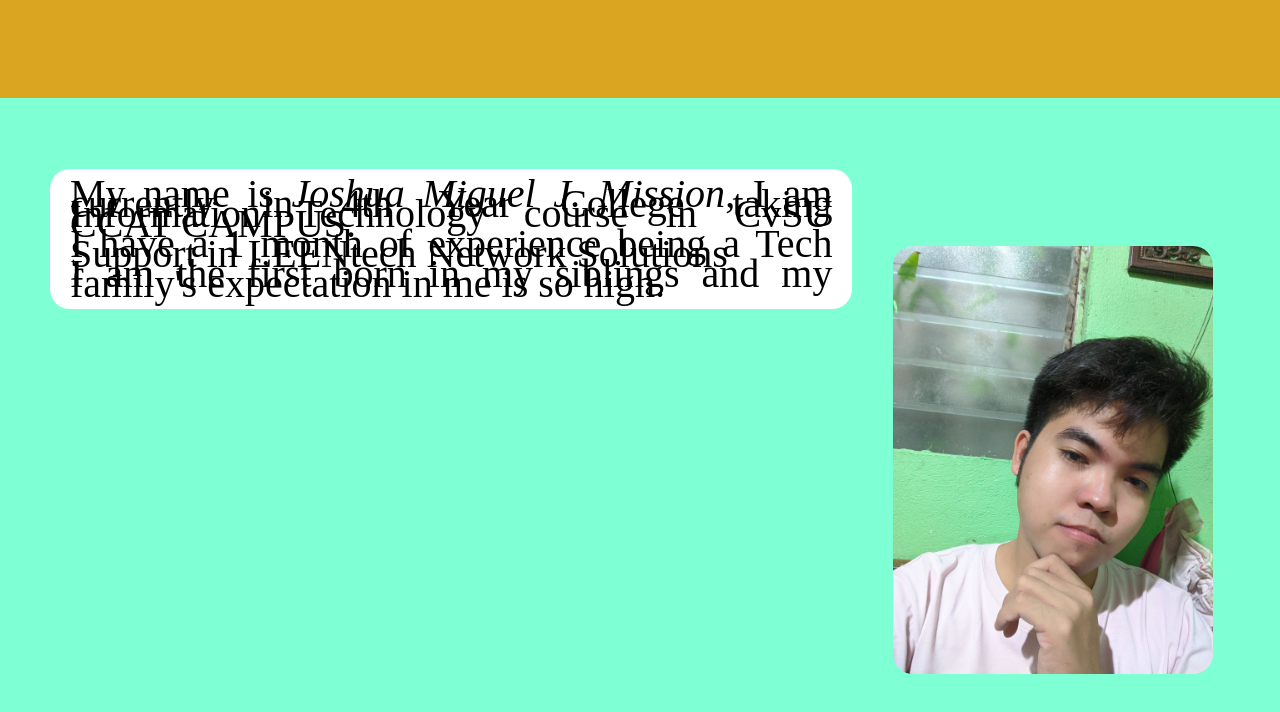
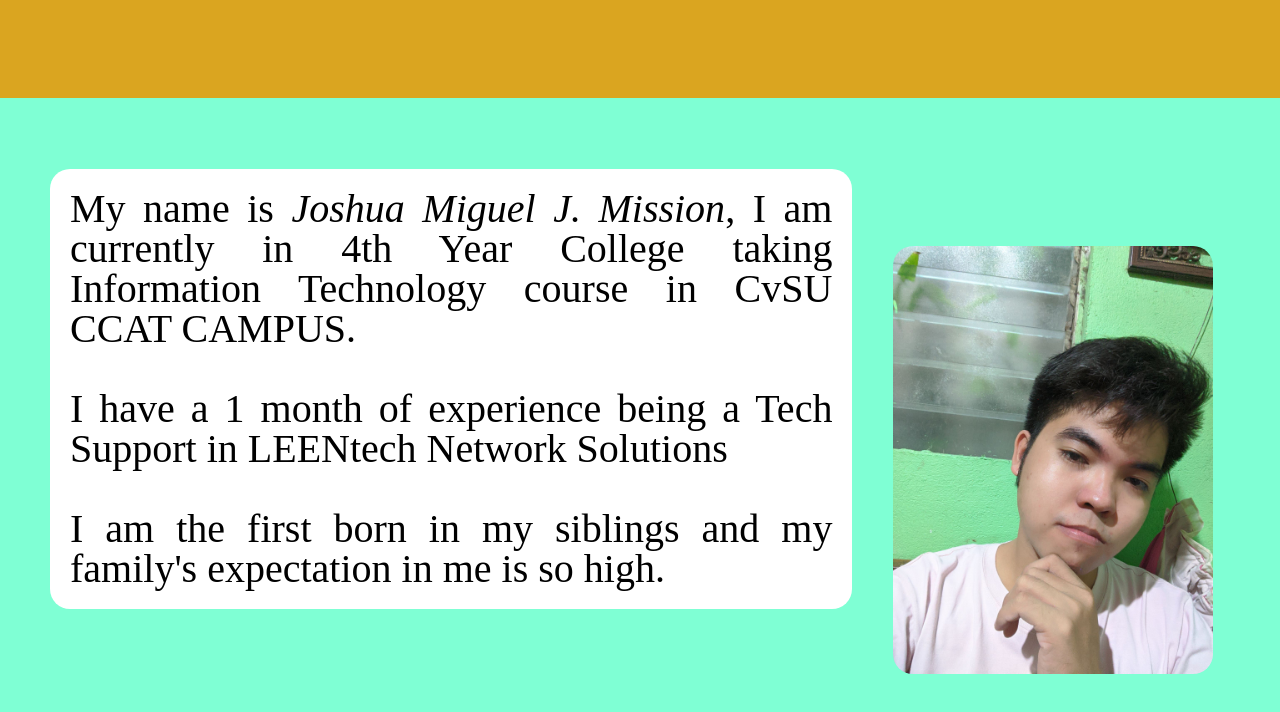
Before and after one commit to userh03/josh.github.io, a plain HTML site: page index.html in a window 1280 px wide. Shown: the part 702-1414 px from the top of the page. Drawn offline with nearby package versions, Linux system fonts and the light colour scheme.

Commit message:
Update index.css

```diff
--- a/assets/css/index.css
+++ b/assets/css/index.css
@@ -165,7 +165,7 @@ p.name{
     padding: 20px 20px;
     border-radius: 20px;
     margin-top: -63%;
-    line-height: 10px;
+    line-height: 40px;
 }
 
 .aboutContainer img{
```
